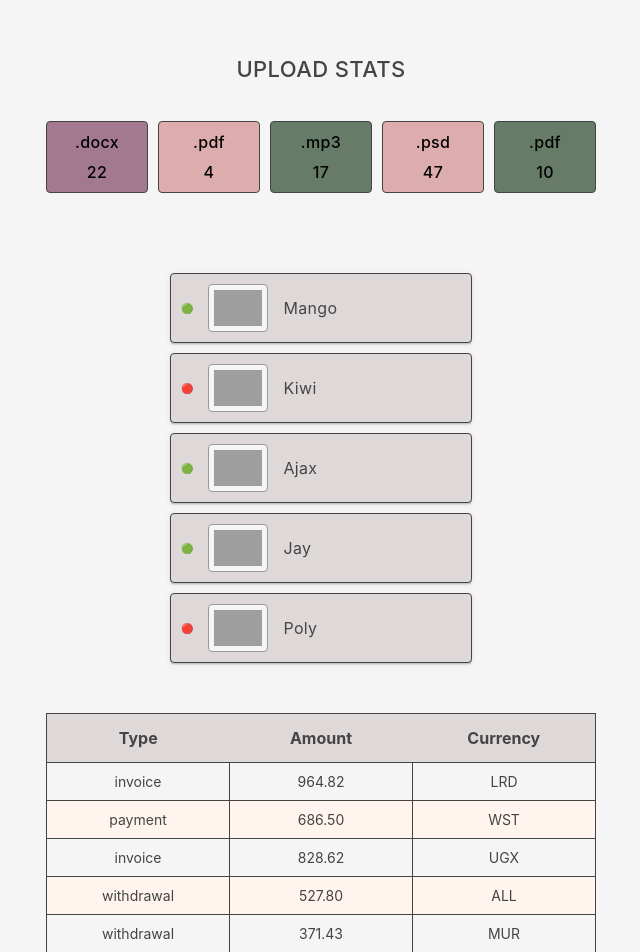
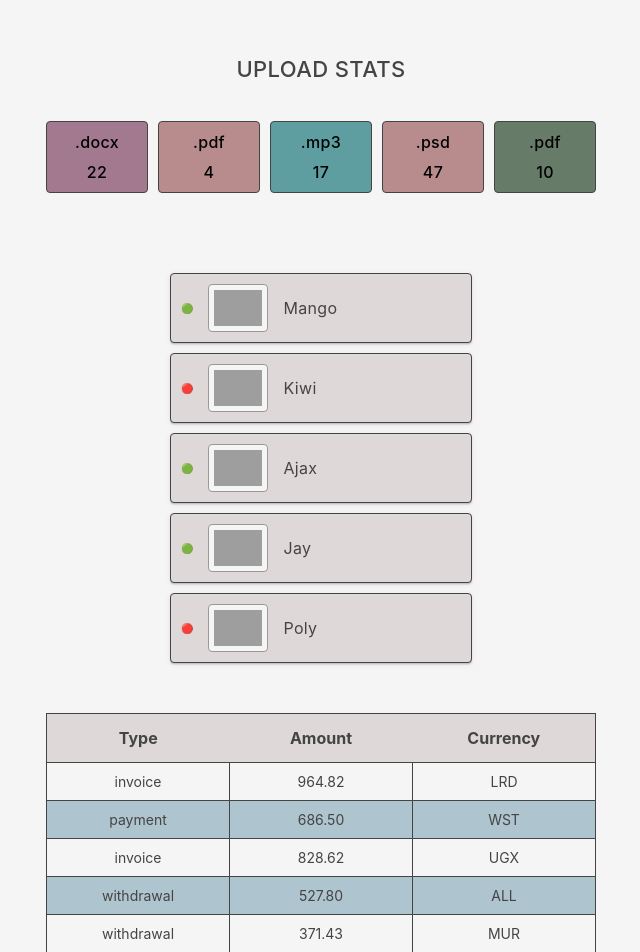
Before and after one commit to DariShpak/goit-react-hw-01-components, a React (Create React App) app: page / in a window 1280 px wide. Shown: the part 300-1252 px from the top of the page, without its empty margins (319-959 px from the left). Built offline with nearby package versions, Linux system fonts and the light colour scheme; grey boxes are pictures that could not be loaded.

Commit message:
Updates color pallets of task 2, 4

```diff
--- a/src/components/Statistics/StatItem/StatItem.jsx
+++ b/src/components/Statistics/StatItem/StatItem.jsx
@@ -11,7 +11,7 @@ export const StatItem = ({ label, percentage}) => {
 }
 
 function getRandomColor() {
-  const colorPalette = ["#667b68", "#dde6d5","#b88c8c", "#ddadad", "#ddadad", "#ddadad", "#8caba8", "#aec8ce", "#dfdfde", "#a2798f", ];
+  const colorPalette = ["#667b68", "#5f9ea0", "#a3c1ad", "#a0d6b4","#fceee9", "#dde6d5","#b88c8c", "#ddadad", "#8caba8", "#aec8ce", "#dfdfde", "#a2798f", ];
   const randomColor = colorPalette[Math.floor(Math.random() * colorPalette.length)];
   return randomColor;
 }
--- a/src/components/TransactionHistory/TransactionHistory.module.css
+++ b/src/components/TransactionHistory/TransactionHistory.module.css
@@ -11,7 +11,6 @@
 .transactionHistory {
  border: 1px solid #444444;
  border-collapse:collapse;
- /* width: 100%; */
 text-align: center;
 border-radius: 6px;
 }
@@ -42,5 +41,5 @@ tr {
 }
 
 tr:nth-child(even) {
-  background-color: #fff5ee;
+  background-color: #aec4ce;
 }
```
